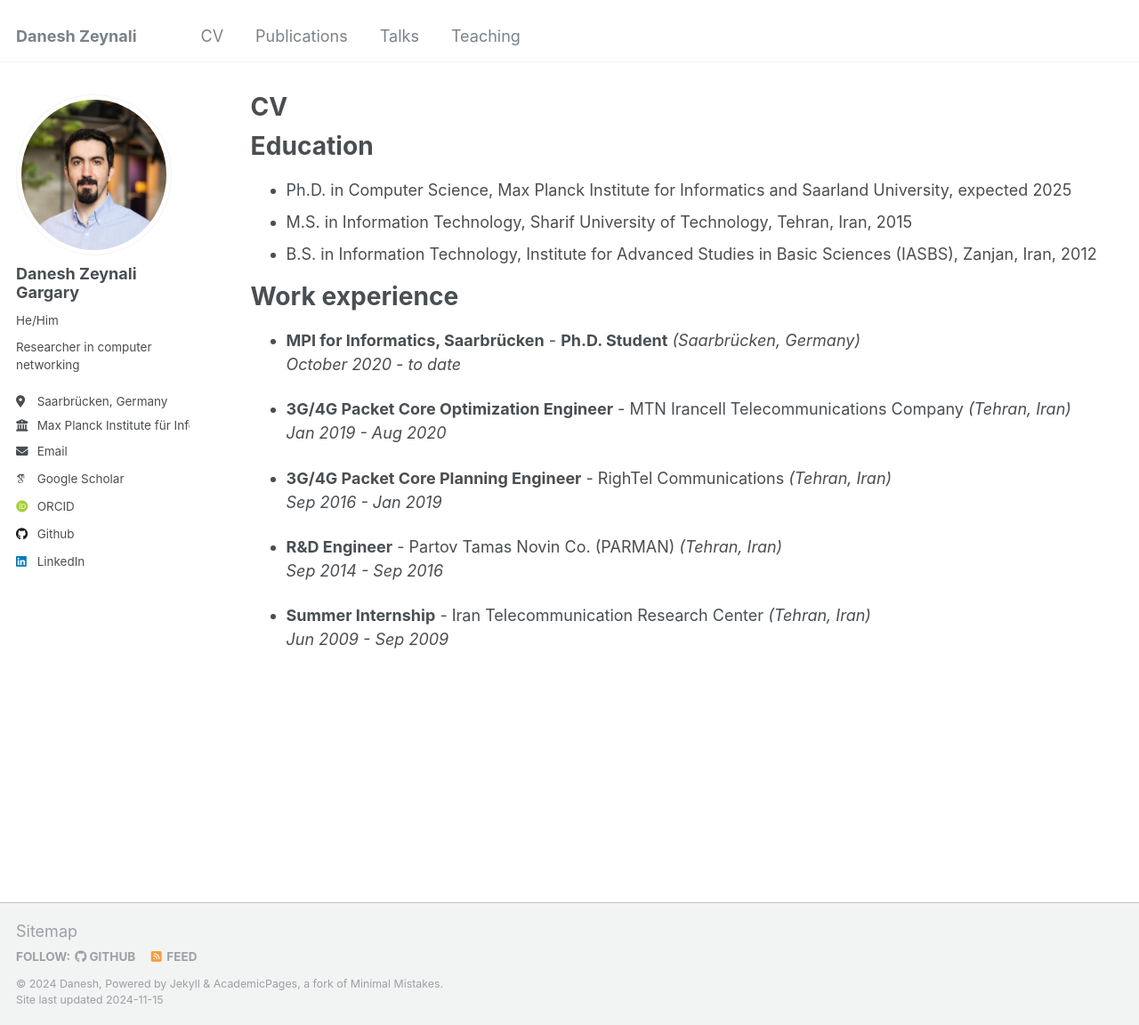
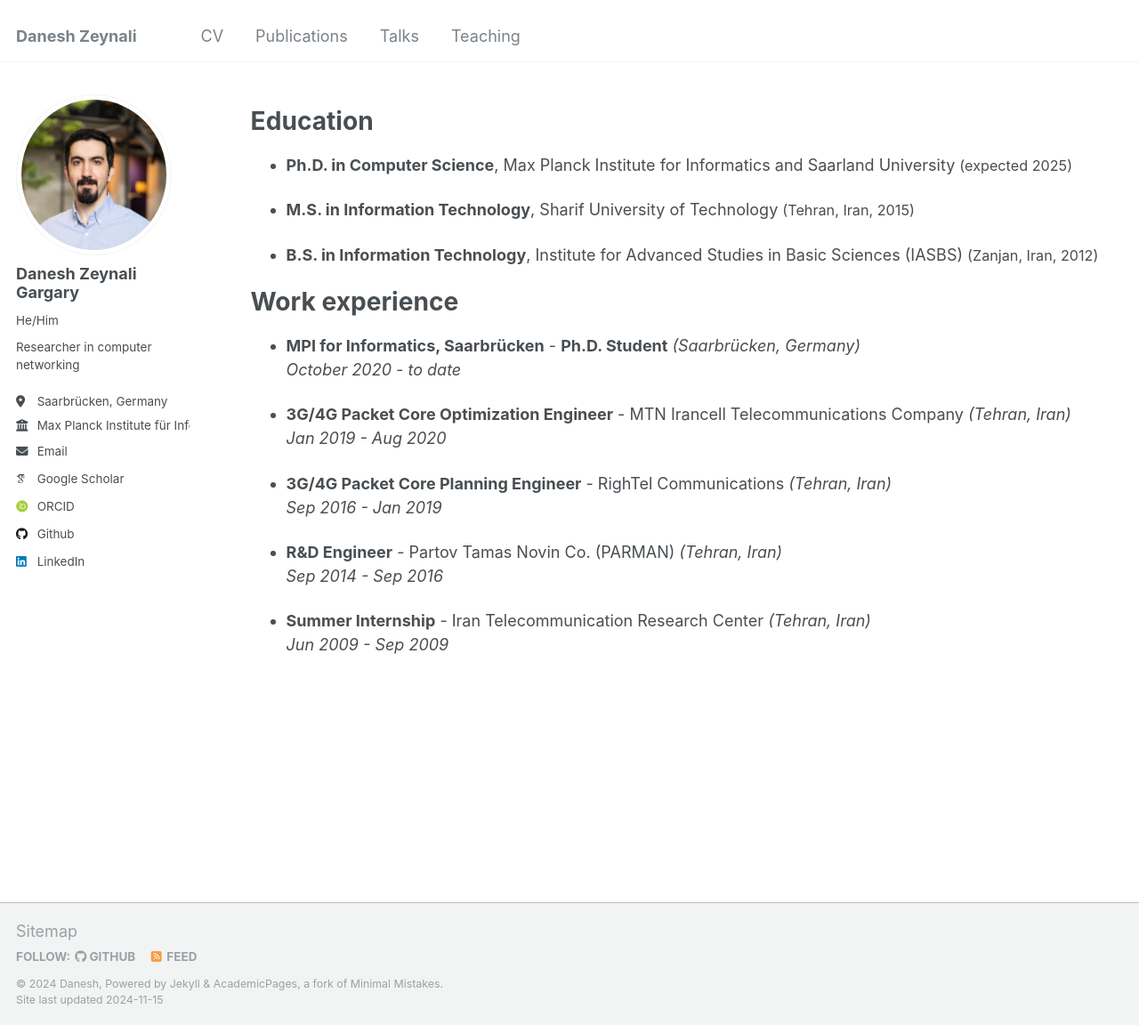
Before and after one commit to daneshzg/CV, a Jekyll site: the page built from _pages/cv.md, in a window 1280 px wide and 1152 px high. Shown: the whole window at 89% size. Built offline with Jekyll 4.4.1, drawn with Linux system fonts in a browser that asks for light colours; some web fonts are replaced.

Commit message:
Update cv.md

```diff
--- a/_pages/cv.md
+++ b/_pages/cv.md
@@ -11,9 +11,11 @@ redirect_from:
 
 Education
 ======
-* Ph.D. in Computer Science, Max Planck Institute for Informatics and Saarland University, expected 2025
-* M.S. in Information Technology, Sharif University of Technology, Tehran, Iran, 2015
-* B.S. in Information Technology, Institute for Advanced Studies in Basic Sciences (IASBS), Zanjan, Iran, 2012
+* **Ph.D. in Computer Science**, Max Planck Institute for Informatics and Saarland University <span style="font-size: 0.9em;">(expected 2025)</span>
+
+* **M.S. in Information Technology**, Sharif University of Technology <span style="font-size: 0.9em;">(Tehran, Iran, 2015)</span>
+
+* **B.S. in Information Technology**, Institute for Advanced Studies in Basic Sciences (IASBS) <span style="font-size: 0.9em;">(Zanjan, Iran, 2012)</span>
 
 Work experience
 ======
```
Also changed, not shown: other parts of _pages/cv.md (+1 -1 lines).
